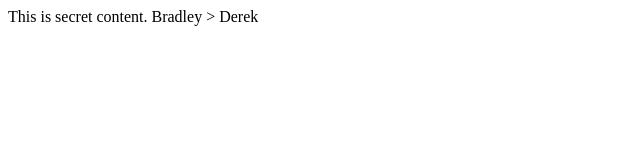
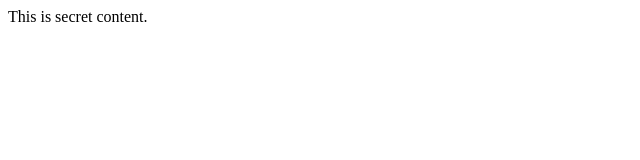
Before and after one commit to dhb220/tech_task, a website: page views/index.html in a window 1280 px wide. Shown: the whole page, without its empty margins (0-640 px from the left). Drawn offline with Linux system fonts and the light colour scheme.

```diff
--- a/views/index.html
+++ b/views/index.html
@@ -2,5 +2,5 @@
     <head>
         <title>Top Secret</title>
     </head>
-    <body bgcolor="white"> This is secret content. Bradley > Derek </body>
+    <body bgcolor="white"> This is secret content.</body>
 </html>
```
Also changed, not shown: 1 other file.
